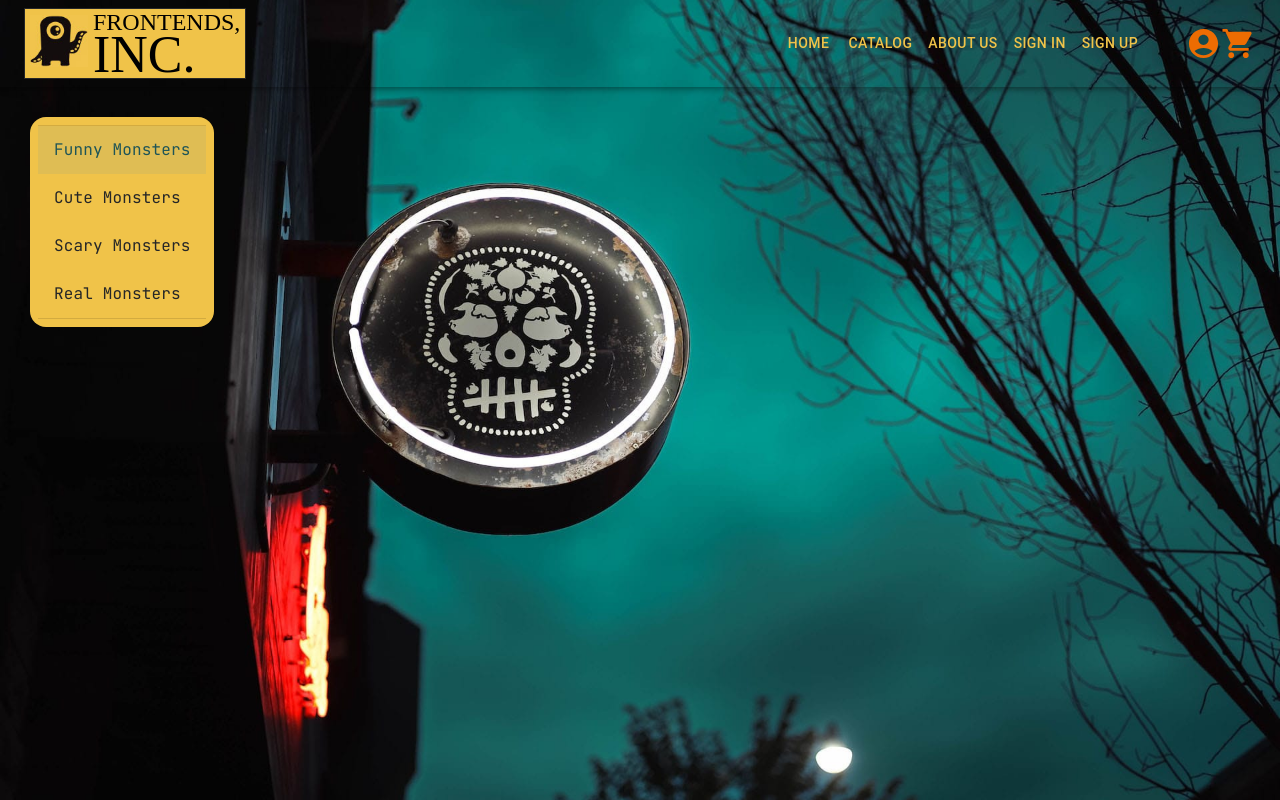
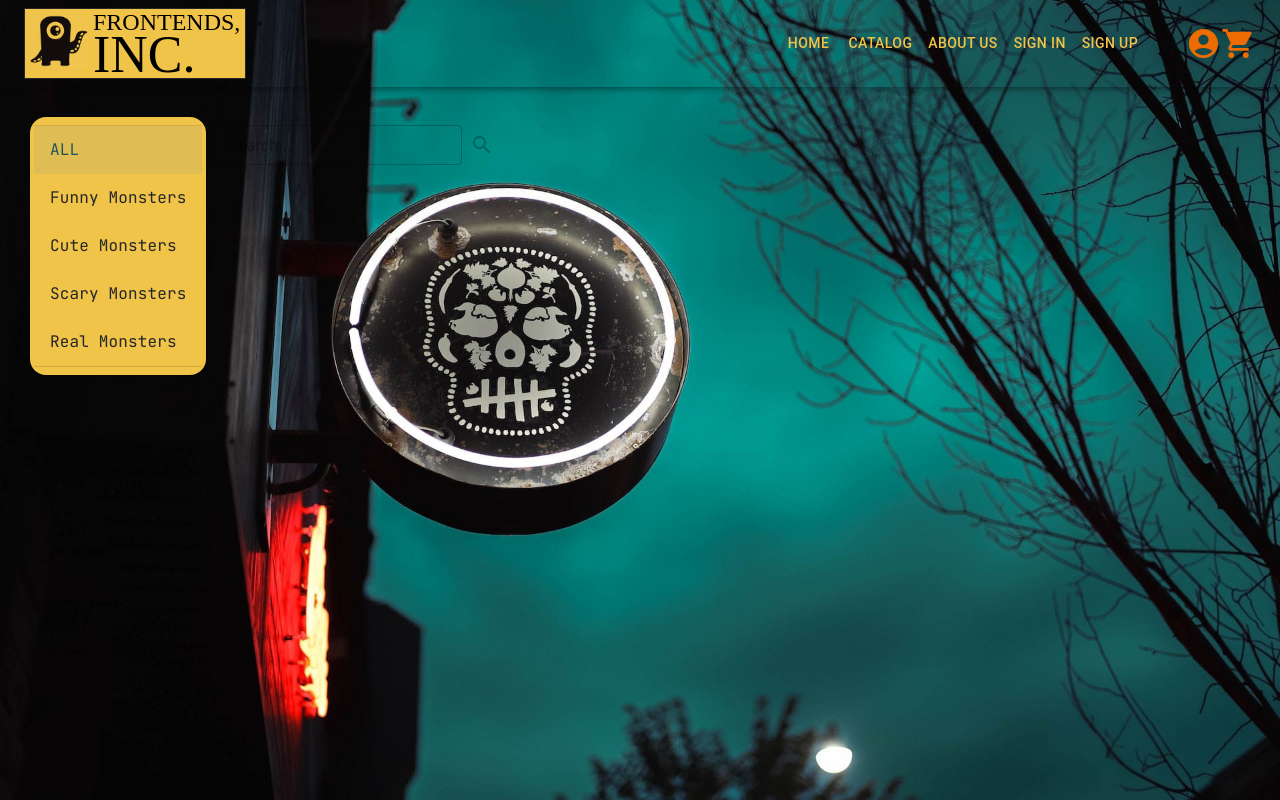
Before and after one commit to maximiloi/eCommerce-Application, a React (Vite) app in the folder monster-shop/: page /catalog in a window 1280 px wide. Built offline with nearby package versions, Linux system fonts and the light colour scheme; a web font is replaced by a local one; what @commercetools/sdk-client-v2 would draw is missing.

Commit message:
feat: add searchBar to catalogue page

```diff
--- /dev/null
+++ b/monster-shop/src/components/Searchbar/Searchbar.tsx
@@ -0,0 +1,62 @@
+import { useForm, Controller, SubmitHandler } from 'react-hook-form';
+import { IconButton, InputAdornment, TextField } from '@mui/material';
+import SearchIcon from '@mui/icons-material/Search';
+import ClearIcon from '@mui/icons-material/Clear';
+
+type SearchInputType = {
+  searchQuery: string;
+};
+
+function SearchBar() {
+  const {
+    control,
+    handleSubmit,
+    reset,
+    formState: { isDirty },
+  } = useForm<SearchInputType>({
+    defaultValues: {
+      searchQuery: '',
+    },
+    mode: 'onChange',
+  });
+  const handleClick = (): void => {
+    reset();
+  };
+  const onSubmit: SubmitHandler<SearchInputType> = (data) => {
+    console.log(data);
+  };
+  return (
+    <form onSubmit={handleSubmit(onSubmit)}>
+      <Controller
+        name="searchQuery"
+        control={control}
+        render={({ field }) => (
+          <TextField
+            {...field}
+            className="search-input"
+            variant="outlined"
+            placeholder="Search..."
+            size="small"
+            color="warning"
+            InputProps={{
+              endAdornment: (
+                <InputAdornment
+                  position="end"
+                  style={{ display: isDirty ? 'flex' : 'none' }}
+                  onClick={handleClick}
+                >
+                  <ClearIcon />
+                </InputAdornment>
+              ),
+            }}
+          />
+        )}
+      />
+      <IconButton type="submit" disabled={!isDirty}>
+        <SearchIcon />
+      </IconButton>
+    </form>
+  );
+}
+
+export default SearchBar;
--- a/monster-shop/src/helper/variables.ts
+++ b/monster-shop/src/helper/variables.ts
@@ -62,4 +62,4 @@ export const navBtns = [
   { name: 'About us', path: '/about' },
 ];
 
-export const catalogMenuList = ['Funny Monsters', 'Cute Monsters', 'Scary Monsters', 'Real Monsters'];
+export const catalogMenuList = ['ALL', 'Funny Monsters', 'Cute Monsters', 'Scary Monsters', 'Real Monsters'];
--- a/monster-shop/src/pages/CatalogPage.tsx
+++ b/monster-shop/src/pages/CatalogPage.tsx
@@ -10,6 +10,7 @@ import {
 } from '@mui/material';
 import AutoStoriesIcon from '@mui/icons-material/AutoStories';
 import { catalogMenuList } from '../helper/variables';
+import SearchBar from '../components/Searchbar/Searchbar';
 import '../sass/pages/_catalogePage.scss';
 
 function CatalogPage() {
@@ -29,11 +30,11 @@ function CatalogPage() {
     console.log((event.target as HTMLElement).innerText);
   };
   return (
-    <Box className="main__wrap" sx={{ display: 'flex' }}>
+    <Box className="catalog__wrap" sx={{ display: 'flex' }}>
       <Box
         component="aside"
         className="aside aside_mobile"
-        sx={{ flexGrow: 1, display: { xs: 'flex', md: 'none' } }}
+        sx={{ flexGrow: 0, display: { xs: 'flex', md: 'none' } }}
       >
         <IconButton size="large" onClick={handleOpenMenu} color="warning">
           <AutoStoriesIcon />
@@ -99,7 +100,9 @@ function CatalogPage() {
           <Divider />
         </List>
       </Box>
-      <Box sx={{ flexGrow: 1, width: { sm: 'calc(100% - 200px)' } }} />
+      <Box sx={{ flexGrow: 1, width: { sm: 'calc(100% - 200px)' }, p: 1 }}>
+        <SearchBar />
+      </Box>
     </Box>
   );
 }
```
